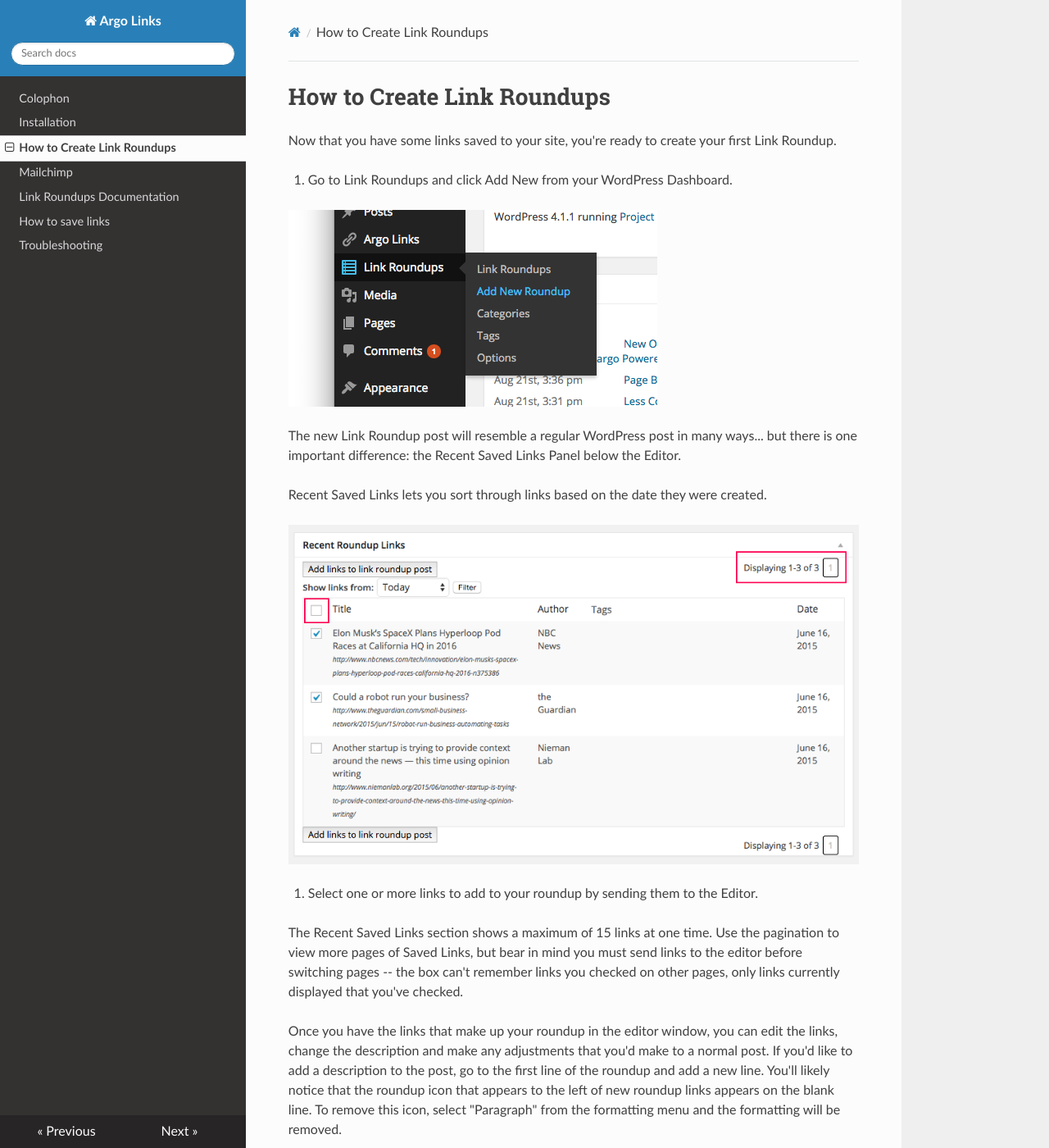
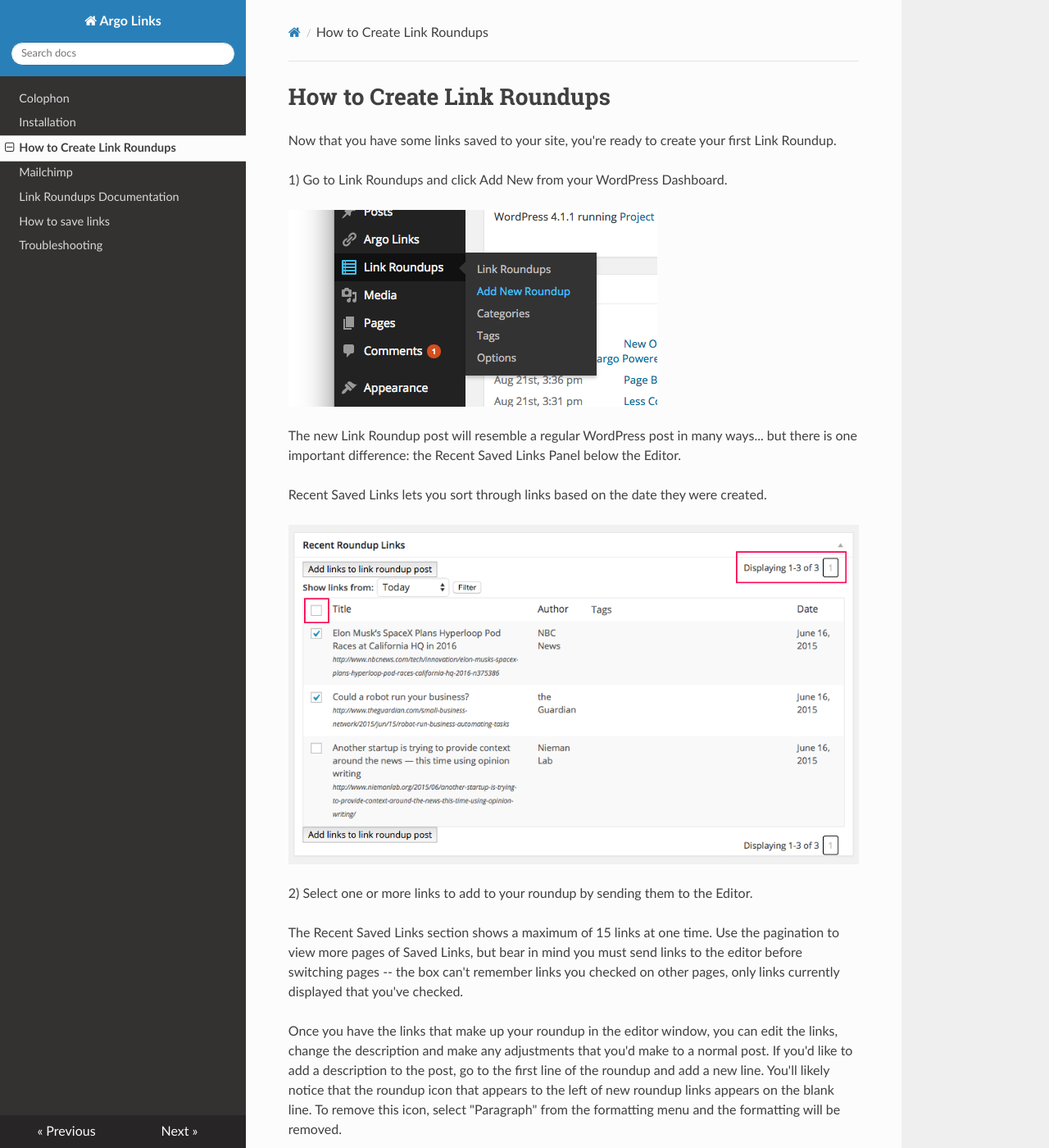
Before and after one commit to INN/link-roundups, an MkDocs documentation site: the page built from docs/link-roundups.md, in a window 1280 px wide and 1400 px high. Shown: the whole window at 82% size. Built offline with MkDocs 1.6.1, drawn with Linux system fonts in a browser that asks for light colours; nearby versions of some CDN libraries.

Commit message:
Update link-roundups.md

```diff
--- a/docs/link-roundups.md
+++ b/docs/link-roundups.md
@@ -2,7 +2,7 @@
 
 Now that you have some links saved to your site, you're ready to create your first Link Roundup.
 
-1. Go to Link Roundups and click Add New from your WordPress Dashboard.
+1) Go to Link Roundups and click Add New from your WordPress Dashboard.
 
 ![Finding "Link Roundups > Add New" in the menu](img/new-roundup.png)
 
@@ -12,7 +12,7 @@ Recent Saved Links lets you sort through links based on the date they were creat
 
 ![Screenshot showing how to choose links to add to a roundup post](img/recent-roundup-links.png)
 
-2. Select one or more links to add to your roundup by sending them to the Editor.
+2) Select one or more links to add to your roundup by sending them to the Editor.
 
 The Recent Saved Links section shows a maximum of 15 links at one time. Use the pagination to view more pages of Saved Links, but bear in mind you must send links to the editor before switching pages -- the box can't remember links you checked on other pages, only links currently displayed that you've checked.
 
```
